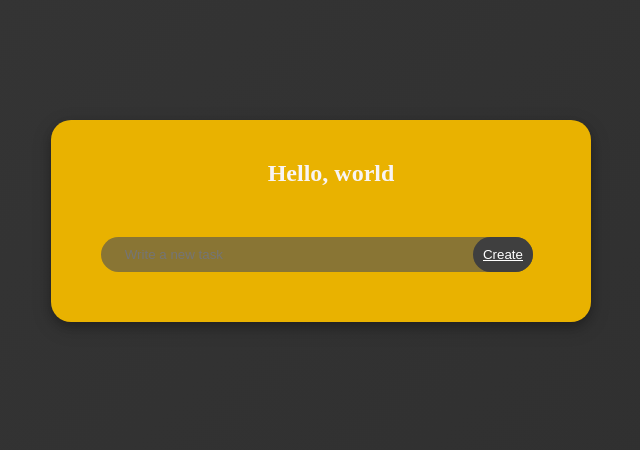
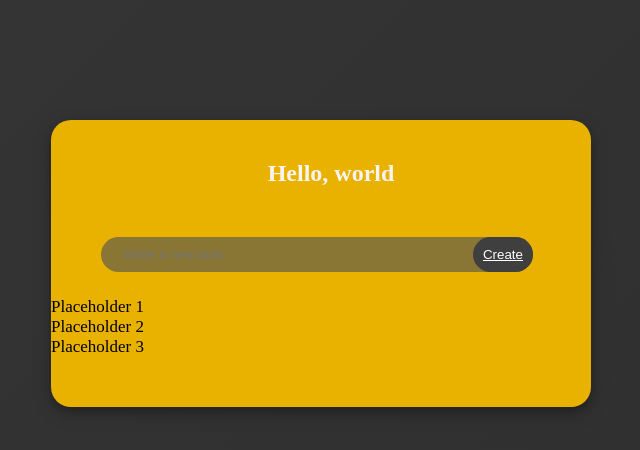
Before and after one commit to woof16/todoApp, a plain HTML site: page index.html in a window 1280 px wide. Shown: the whole page, without its empty margins (319-959 px from the left). Drawn offline with Linux system fonts and the light colour scheme.

Commit message:
Attempted to include list

```diff
--- a/index.html
+++ b/index.html
@@ -15,6 +15,11 @@
                 <input type="text" id="new task" placeholder=" Write a new task">
                 <button>Create</button>
             </div>
+            <ul id="list-container">
+              <li>Placeholder 1</li>
+              <li>Placeholder 2</li>
+              <li>Placeholder 3</li>
+            </ul>
             <div class="task"></div>
         </div>
 
--- a/style.css
+++ b/style.css
@@ -63,3 +63,11 @@ button {
   background: #3f3f3f;
   color: white;
 }
+
+ul li {
+  list-style: none;
+  font-size: 17px;
+  padding: 12px, 8px, 12px, 50px;
+  user-select: none;
+  cursor: pointer;
+}
```
